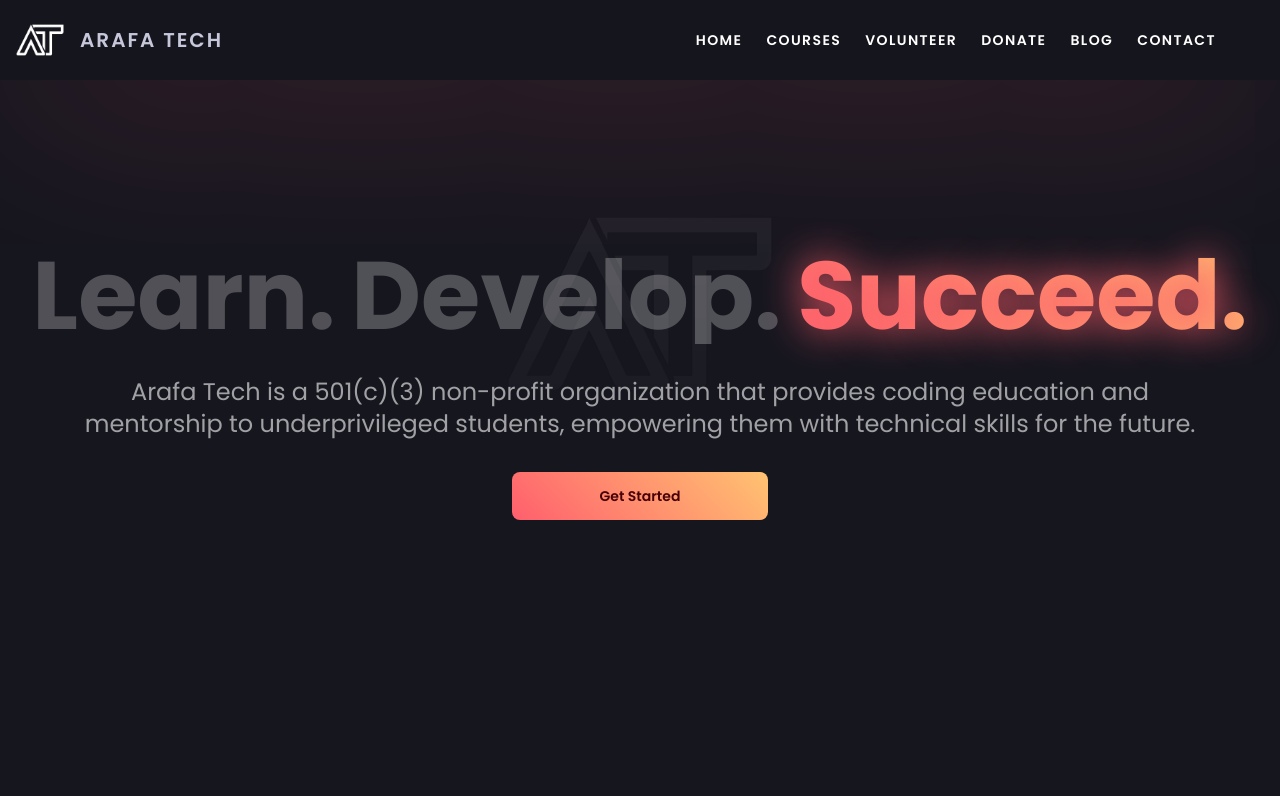
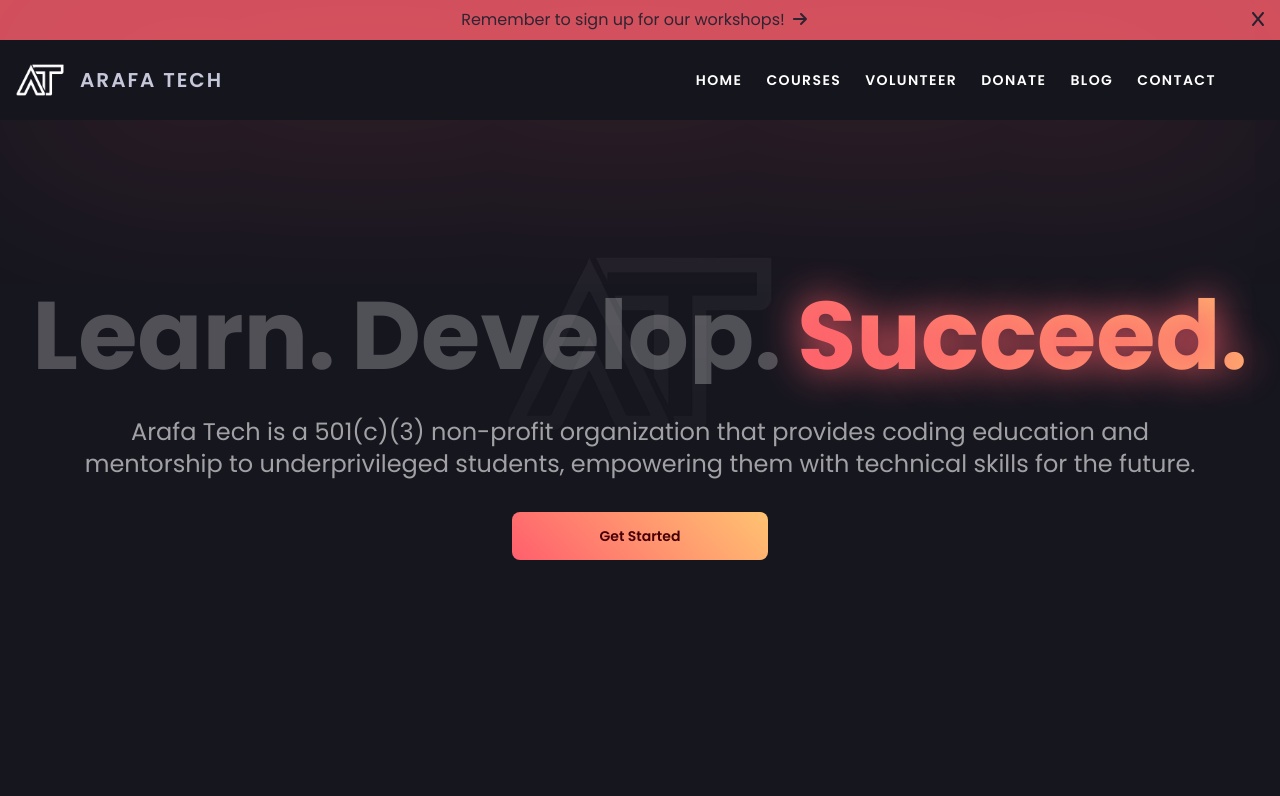
Before and after one commit to Arafa-Tech-Foundation/Website-Frontend, a Next.js app: page / in a window 1280 px wide. Shown: the top 796 px of the page. Built offline with nearby package versions, Linux system fonts and the light colour scheme.

Commit message:
🚧  basic workshop banner

```diff
--- /dev/null
+++ b/src/components/index/banner.tsx
@@ -0,0 +1,25 @@
+import Section from "@components/section";
+import { useState } from "react";
+import { FontAwesomeIcon } from "@fortawesome/react-fontawesome";
+import { faArrowRight, faX } from "@fortawesome/free-solid-svg-icons";
+export default function Banner() {
+	const [show, setShow] = useState(true);
+	return (
+		<div>
+			{show && (
+				<Section className="bg-primary bg-opacity-80 text-center text-neutral py-2">
+					Remember to sign up for our workshops!
+					<a href="https://arafa.tech/discord">
+						<FontAwesomeIcon icon={faArrowRight} className="ml-2" />
+					</a>
+					<button
+						onClick={() => setShow(false)}
+						className="float-right"
+					>
+						<FontAwesomeIcon icon={faX} />
+					</button>
+				</Section>
+			)}
+		</div>
+	);
+}
--- a/src/components/section.tsx
+++ b/src/components/section.tsx
@@ -10,7 +10,7 @@ export default function Section({
 	return (
 		<section
 			className={clsx(
-				"w-full flex justify-center items-center py-16 px-4",
+				"w-full flex justify-center items-center py-16 px-4 relative",
 				className
 			)}
 		>
--- a/src/pages/index.tsx
+++ b/src/pages/index.tsx
@@ -8,9 +8,12 @@ import Community from "@components/index/community";
 import CallToAction from "@components/index/cta";
 // import Testimonials from "@components/index/testimonials";
 import { Client } from "@notionhq/client";
+import Banner from "@components/index/banner";
 
 export default function Home() {
 	return (
+		<>
+			<Banner />
 			<HomeLayout>
 				<Hero />
 				<Empower />
@@ -20,6 +23,7 @@ export default function Home() {
 				{/* <Testimonials /> */}
 				<CallToAction />
 			</HomeLayout>
+		</>
 	);
 }
 
```
Lines whose indentation alone changed are shown as unchanged.
